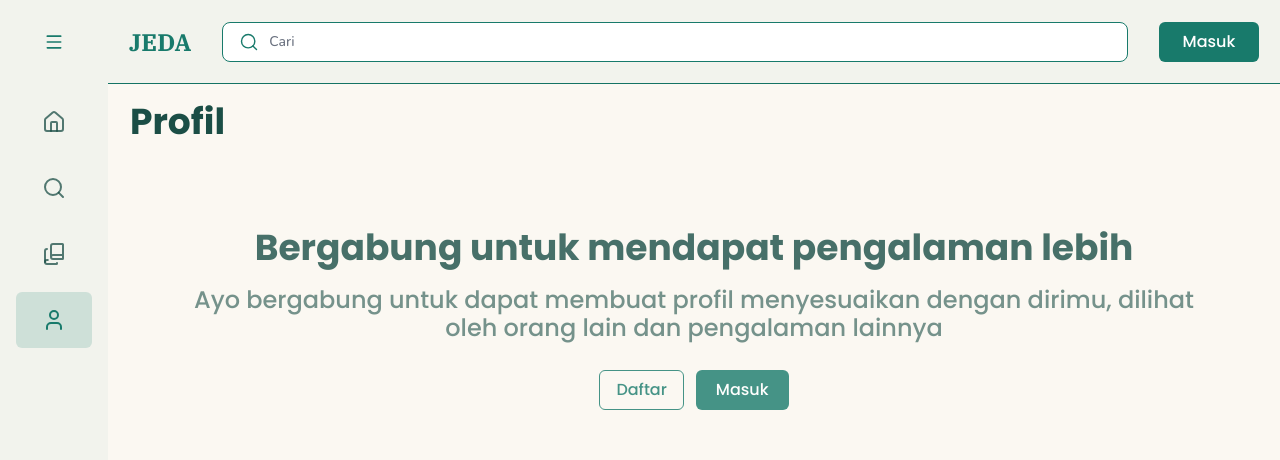
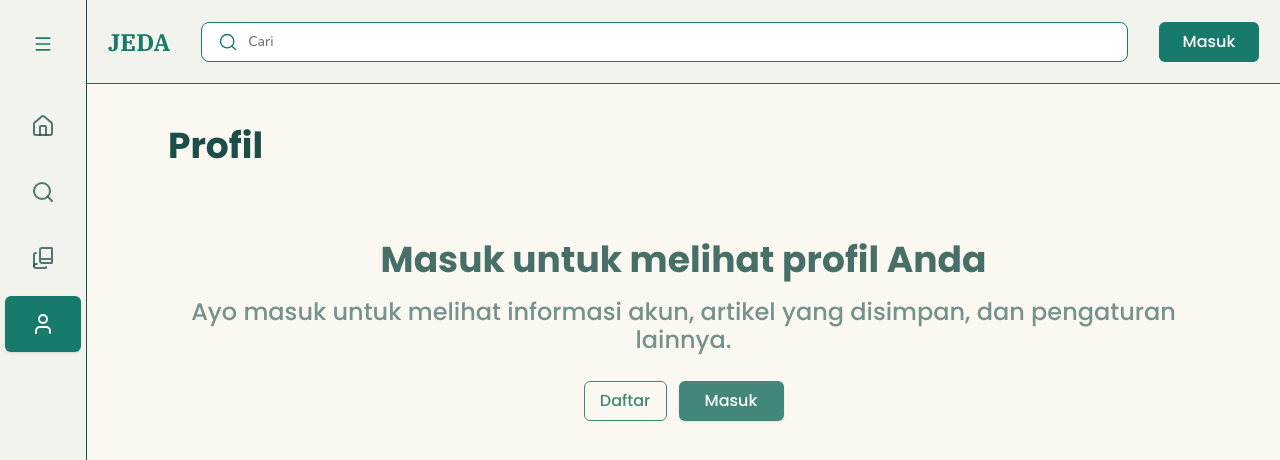
Before and after one commit to nurfatih62/jeda, a Next.js app: page /profile in a window 1280 px wide. Shown: the top 460 px of the page. Built offline with nearby package versions, Linux system fonts and the light colour scheme.

Commit message:
pembaruan

```diff
--- a/app/homepage/page.tsx
+++ b/app/homepage/page.tsx
@@ -12,36 +12,51 @@ export interface HomepageProps {
 const ARTICLE_COUNT = 6;
 
 /**
- * Isi asli homepage — dipindah ke sini dari app/page.tsx supaya page.tsx
- * bisa jadi wrapper tipis (dibutuhkan untuk alur/fitur selanjutnya).
- * Tetap async Server Component, tetap SSR penuh (searchParams -> faker).
+ * Komponen utama Homepage — selaras dengan token Figma & Tailwind v4.
+ * Menggunakan struktur full-width fleksibel di dalam AppShell.
  */
 export default async function Homepage({ searchParams }: HomepageProps) {
   const { tab } = await searchParams;
   const activeTab: TabsLinkKey = tab === 'terbaru' ? 'terbaru' : 'populer';
 
-  // Simulasi delay jaringan biar loading.tsx kelihatan efeknya.
-  // Hapus baris ini kalau nanti sudah connect ke API/database asli.
+  // Simulasi delay jaringan untuk efek loading.tsx
   await new Promise((resolve) => setTimeout(resolve, 400));
 
-  const articles =
+  let articles =
     activeTab === 'populer'
       ? generatePopularArticles(ARTICLE_COUNT)
       : generateLatestArticles(ARTICLE_COUNT);
 
+  // Jika tab populer, hanya artikel pertama (index 0) yang diberi nilai trendPercent agar badge muncul
+  if (activeTab === 'populer' && articles.length > 0) {
+    articles = articles.map((article, index) => ({
+      ...article,
+      trendPercent: index === 0 ? 15 : undefined,
+    }));
+  }
+
   return (
     <AppShell activeSidebarKey="home">
+      {/* Hero Section */}
       <Hero />
 
-      <div className="mx-auto max-w-341 px-11.5">
-        <div className="mb-8">
+      {/* Konten Utama (Disesuaikan dengan padding dan jarak spasi Figma) */}
+      <div className="flex flex-col w-full px-11.5 py-11 gap-8">
+
+        {/* Navigasi Tab (Populer / Terbaru) */}
+        <div className="w-full">
           <TabsLink
             activeTab={activeTab}
             basePath="/homepage"
           />
         </div>
 
-        <ArticleList articles={articles} />
+        {/* Daftar Artikel dengan struktur card yang presisi */}
+        <ArticleList
+          articles={articles}
+          showTrendBadge={activeTab === 'populer'}
+        />
+
       </div>
     </AppShell>
   );
--- a/app/profile/page.tsx
+++ b/app/profile/page.tsx
@@ -1,58 +1,65 @@
 import { AppShell } from '../../shared/components/organism/app-shell/app-shell';
 
 export default async function ProfilePage() {
-  await new Promise((resolve) => setTimeout(resolve, 400));
+  // Simulasi jeda jaringan
+  await new Promise((resolve) => setTimeout(resolve, 300));
+
   return (
     <AppShell activeSidebarKey="profile">
-      <div className="flex flex-col items-start px-3 py-3 gap-12 w-full max-w-326 min-h-192">
+      {/* Menggunakan kelas kanonik untuk padding */}
+      <div className="bg-background w-full px-17.5 pt-top pb-12.5">
 
-        {/* Frame 101: Header Profil */}
-        <div className="flex flex-col items-start gap-gap w-full max-w-214">
+        {/* Container utama profil */}
+        <div className="flex max-w-288.75 flex-col items-start gap-banner p-xs">
 
-          {/* Frame 100: Judul Profil */}
-          <div className="flex flex-row justify-center items-center p-2.5 gap-2.5">
-            <h1 className="font-sans font-bold text-4xl leading-8 text-text-primary">
+          {/* Header Profil */}
+          <div className="flex w-full flex-col gap-gap">
+            <h1 className="font-['Poppins'] text-[36px] font-bold leading-[32px] text-text-primary m-0 p-0">
               Profil
             </h1>
           </div>
 
-        </div>
+          {/* Section Informasi / Status Belum Masuk (Guest State) */}
+          <div className="flex flex-col items-center pt-top pb-0 gap-3 w-full opacity-80">
 
-        {/* Frame 42: Section Kartu Ajakan Bergabung */}
-        <div className="flex flex-col items-center pt-9 pr-0 pb-0 pl-0 gap-3 w-full max-w-7xl opacity-80 self-stretch">
-
-          {/* Frame 13: Teks Informasi */}
-          <div className="flex flex-col items-start gap-gap-lg w-full max-w-259">
-            <h2 className="font-sans font-bold text-4xl leading-8 text-center text-text-primary w-full">
-              Bergabung untuk mendapat pengalaman lebih
+            <div className="flex flex-col items-start gap-gap-lg max-w-259 w-full">
+              <h2 className="font-sans font-bold text-[36px] leading-[32px] text-center w-full text-text-primary">
+                Masuk untuk melihat profil Anda
               </h2>
-            <p className="font-sans font-medium text-2xl leading-7 text-center text-text-muted w-full">
-              Ayo bergabung untuk dapat membuat profil menyesuaikan dengan dirimu, dilihat oleh orang lain dan pengalaman lainnya
+              <p className="font-sans font-medium text-[24px] leading-[28px] text-center w-full text-text-primary/75 max-w-259">
+                Ayo masuk untuk melihat informasi akun, artikel yang disimpan, dan pengaturan lainnya.
               </p>
             </div>
 
-          {/* Frame 50: Tombol Aksi (Daftar & Masuk) */}
-          <div className="flex flex-row justify-center items-center gap-3 mt-4">
+            {/* Container Tombol Aksi */}
+            <div className="flex flex-row justify-center items-center gap-3 w-50 h-17.5">
+
               {/* Tombol Daftar (Outline) */}
-            <div className="flex flex-row items-center gap-2.5">
-              <button className="box-border flex flex-row justify-center items-center px-4 py-2 gap-2.5 h-10 border border-primary rounded-md bg-transparent cursor-pointer hover:bg-primary-overlay-hover transition-colors">
-                <span className="font-sans font-medium text-base leading-6 text-primary">
+              <div className="flex flex-row items-center">
+                <button
+                  className="flex flex-row justify-center items-center h-[40px] w-20.75 border border-[#146C5D] rounded-[6px] bg-transparent cursor-pointer hover:bg-[#146C5D]/10 transition-all px-4 py-2"
+                >
+                  <span className="font-sans font-medium text-[16px] leading-[24px] text-[#146C5D]">
                     Daftar
                   </span>
                 </button>
               </div>
 
               {/* Tombol Masuk (Solid Primary) */}
-            <button className="flex flex-row justify-center items-center px-5 py-2 h-10 bg-primary rounded-md border-none cursor-pointer hover:bg-primary-hover transition-colors">
-              <span className="font-sans font-medium text-base leading-6 text-white">
+              <button
+                className="flex flex-row justify-center items-center h-[40px] w-26.25 bg-[#146C5D] rounded-[6px] border-none cursor-pointer hover:bg-[#115a4e] transition-all shadow-sm px-4 py-2"
+              >
+                <span className="font-sans font-medium text-[16px] leading-[24px] text-white">
                   Masuk
                 </span>
               </button>
+
             </div>
 
           </div>
 
         </div>
+      </div>
     </AppShell>
   );
 }
--- a/shared/components/organism/article-card/article-card-skeleton.tsx
+++ b/shared/components/organism/article-card/article-card-skeleton.tsx
@@ -33,7 +33,7 @@ export function ArticleCardSkeleton() {
         </div>
       </div>
 
-      <div className="absolute right-4.5 top-4 h-41.25 w-74.75 max-[900px]:static max-[900px]:h-50 max-[900px]:w-full">
+      <div className="absolute right-gap top-4 h-41.25 w-74.75 max-[900px]:static max-[900px]:h-50 max-[900px]:w-full">
         <Skeleton className="h-full w-full rounded-lg" />
       </div>
     </div>
--- a/shared/components/organism/article-list/article-list.tsx
+++ b/shared/components/organism/article-list/article-list.tsx
@@ -5,15 +5,28 @@ import type { ArticleCardData } from '../article-card/article-card';
 
 export interface ArticleListProps {
   articles: ArticleCardData[];
+  /** Tambahkan properti ini untuk meneruskan status badge tren */
+  showTrendBadge?: boolean;
   onShare?: (id: string) => void;
   onReport?: (id: string) => void;
 }
 
-export function ArticleList({ articles, onShare, onReport }: ArticleListProps) {
+export function ArticleList({
+  articles,
+  showTrendBadge = false, // Default false agar di halaman lain tetap aman
+  onShare,
+  onReport
+}: ArticleListProps) {
   return (
     <div className="flex flex-col gap-6 pb-15">
       {articles.map((article) => (
-        <ArticleCard key={article.id} article={article} onShare={onShare} onReport={onReport} />
+        <ArticleCard
+          key={article.id}
+          article={article}
+          showTrendBadge={showTrendBadge} // Teruskan ke ArticleCard di sini
+          onShare={onShare}
+          onReport={onReport}
+        />
       ))}
     </div>
   );
--- a/shared/components/organism/sidebar/sidebar.tsx
+++ b/shared/components/organism/sidebar/sidebar.tsx
@@ -22,20 +22,19 @@ const items: { key: SidebarActiveKey; href: string; icon: typeof Home; label: st
 ];
 
 /**
- * Sidebar navigasi kiri, full-height (sibling dari kolom Header+main, BUKAN
- * di bawah Header — lihat AppShell).
- * - Collapsed: 108px, cuma tombol hamburger + icon nav.
- * - Expanded: 256px, logo JEDA + tombol panah-kembali muncul di atas,
- *   tiap item nav dapat label teks.
+ * Sidebar navigasi kiri, full-height sesuai spesifikasi Figma.
+ * - Warna background: bg-header-bg (#F2F4ED)
+ * - Border hanya di sebelah kanan menggunakan `border-r`.
  */
 export function Sidebar({ active = 'home', expanded = false, onToggle }: SidebarProps) {
   return (
     <nav
       aria-label="Navigasi utama"
-      className={`sticky top-0 flex h-screen shrink-0 flex-col bg-header-bg transition-[width] duration-200 ease-in-out ${
-        expanded ? 'w-64 items-stretch gap-2.5 px-3 pt-6' : 'w-27 items-center gap-2.5 pt-6'
+      className={`sticky top-0 flex h-screen shrink-0 flex-col bg-header-bg border-r border-text-primary transition-[width] duration-200 ease-in-out ${
+        expanded ? 'w-64 items-stretch gap-2.5 px-3 pt-6' : 'w-21.75 items-center gap-2.5 pt-6'
       }`}
     >
+      {/* Bagian Header Sidebar (Logo & Toggle Button) */}
       <div className={`mb-6 flex items-center ${expanded ? 'justify-between px-1' : 'justify-center'}`}>
         {expanded && <Logo size={28} />}
         {onToggle && (
@@ -43,13 +42,14 @@ export function Sidebar({ active = 'home', expanded = false, onToggle }: Sidebar
             type="button"
             onClick={onToggle}
             aria-label={expanded ? 'Tutup sidebar' : 'Buka sidebar'}
-            className="flex h-9 w-9 items-center justify-center rounded-md text-primary transition-transform active:scale-95 hover:bg-primary-overlay-hover active:bg-primary/20"
+            className="flex h-10 w-10 items-center justify-center rounded-[6px] text-primary transition-all active:scale-95 hover:bg-primary-overlay-hover active:bg-primary-overlay-active"
           >
             {expanded ? <ArrowLeft size={20} strokeWidth={2} /> : <Menu size={20} strokeWidth={2} />}
           </button>
         )}
       </div>
 
+      {/* Daftar Menu Navigasi */}
       {items.map(({ key, href, icon: Icon, label }) => {
         const isActive = key === active;
         return (
@@ -58,13 +58,17 @@ export function Sidebar({ active = 'home', expanded = false, onToggle }: Sidebar
             href={href}
             aria-label={label}
             aria-current={isActive ? 'page' : undefined}
-            className={`flex items-center rounded-md transition-colors hover:bg-primary-overlay-hover active:scale-[0.98] active:bg-primary/20 ${
-              isActive ? 'text-primary bg-primary-overlay-hover' : 'text-text-muted hover:text-primary'
+            className={`flex items-center rounded-[6px] transition-all no-underline ${
+              isActive
+                ? 'text-white bg-primary shadow-sm'
+                : 'text-text-muted hover:bg-primary-overlay-hover hover:text-primary'
             } ${expanded ? 'h-14 gap-3 px-6' : 'h-14 w-19 justify-center'}`}
           >
             <Icon size={24} strokeWidth={2} className="shrink-0" />
             {expanded && (
-              <span className="font-sans whitespace-nowrap text-base font-medium">{label}</span>
+              <span className="font-sans whitespace-nowrap text-base font-medium">
+                {label}
+              </span>
             )}
           </Link>
         );
```
Also changed, not shown: app/explore/page.tsx (+26 -12 lines), app/library/page.tsx (+40 -28 lines), shared/components/organism/article-card/article-card.tsx (+8 -5 lines), shared/components/organism/topic-tags/topic-tags.tsx (+18 -6 lines), 1 other file (tests, documents, lock files or other folders). Lines whose indentation alone changed are shown as unchanged.
